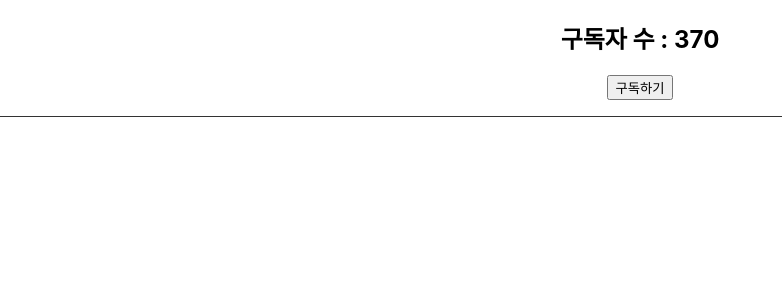
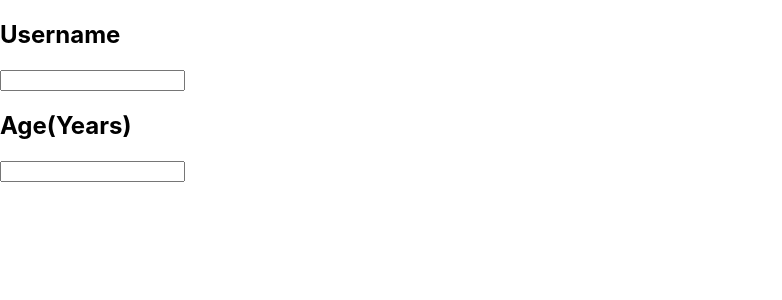
Before and after one commit to hyejisc/react-exercise, a React (Create React App) app: page / in a window 1280 px wide. Shown: the top 300 px of the page, without its empty margins (0-782 px from the left). Built offline with nearby package versions, Linux system fonts and the light colour scheme.

Commit message:
연습문제 컴포넌트 추가

```diff
--- a/src/App.js
+++ b/src/App.js
@@ -2,6 +2,8 @@ import React, { useState } from "react";
 // import Expenses from "./components/Expenses/Expenses";
 // import NewExpense from "./components/NewExpense/NewExpense";
 import Subscribers from "./components/Subscribers";
+import User from "./exercise/User";
+import UserList from "./exercise/UserList";
 import { Provider } from "react-redux";
 import store from "./redux/store";
 
@@ -40,16 +42,20 @@ const App = () => {
   // };
 
   return (
-    // <div>
-    //   <NewExpense onAddExpense={addExpenseHanlder} />
-    //   <Expenses items={expenses} />
-    // </div>
-    <Provider store={store}>
-      <div className="App">
-        <Subscribers />
-        <Display />
+    <div>
+      {/* <div>
+         <NewExpense onAddExpense={addExpenseHanlder} />
+         <Expenses items={expenses} />
       </div>
-    </Provider>
+      <Provider store={store}>
+        <div className="App">
+         <Subscribers />
+          <Display />
+        </div>
+      </Provider> */}
+      <User />
+      <UserList />
+    </div>
   );
 };
 
--- /dev/null
+++ b/src/exercise/User.js
@@ -0,0 +1,12 @@
+const User = () => {
+  return (
+    <div>
+      <h2>Username</h2>
+      <input />
+      <h2>Age(Years)</h2>
+      <input />
+    </div>
+  );
+};
+
+export default User;
--- /dev/null
+++ b/src/exercise/UserList.js
@@ -0,0 +1,7 @@
+import React from "react";
+
+const UserList = () => {
+  return <div></div>;
+};
+
+export default UserList;
```
